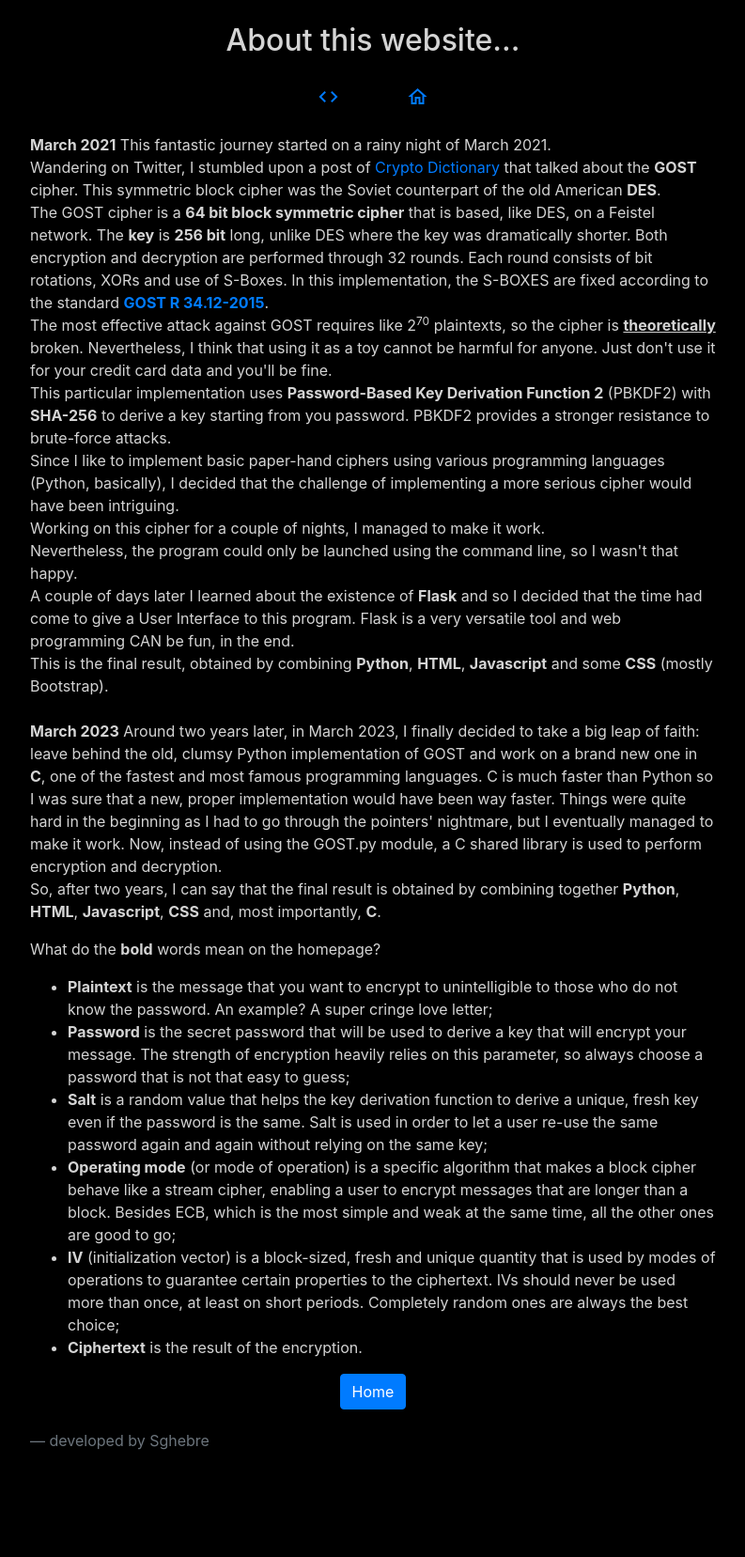
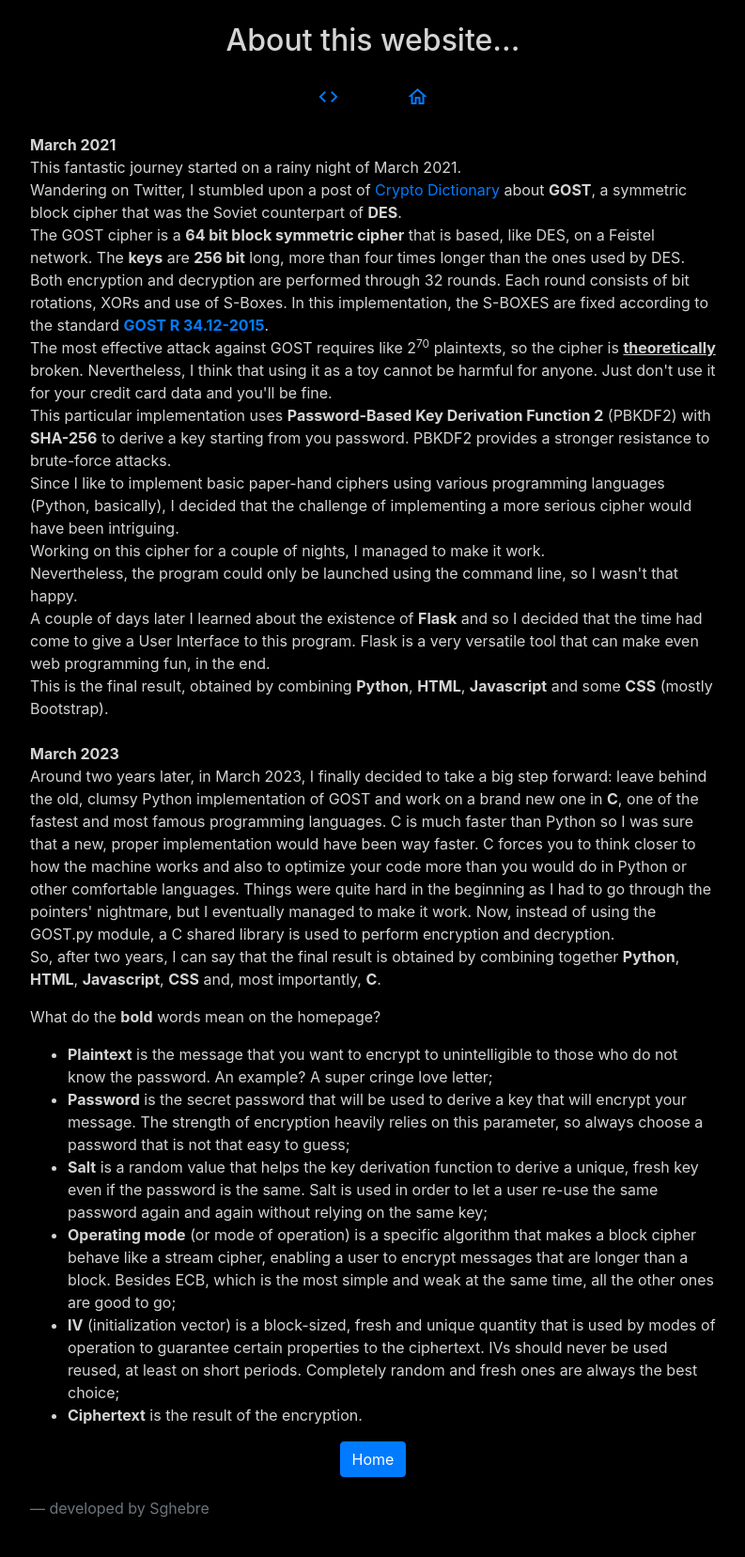
Before and after one commit to sghebrab/GOST_WebService, a Flask app: page /info in a window 1280 px wide. Shown: the whole page at 94% size, without its empty margins (243-1036 px from the left). Before the commit the page ends 1543 px from the top, so only its background shows below. Run offline with Flask 2, Linux system fonts and the light colour scheme; some libraries are stand-ins or nearby versions.

Commit message:
Minor styling changes in text.

```diff
--- a/templates/info.html
+++ b/templates/info.html
@@ -41,12 +41,12 @@
     <div class="row justify-content-center">
         <div class="col-11 col-md-8">
             <p style="overflow-wrap: break-word">
-                <b>March 2021</b>
+                <b>March 2021</b><br>
                 This fantastic journey started on a rainy night of March 2021.<br>
-                Wandering on Twitter, I stumbled upon a post of <a href="https://twitter.com/cryptolexicon">Crypto Dictionary</a> that
-                talked about the <b>GOST</b> cipher. This symmetric block cipher was the Soviet counterpart of the old American <b>DES</b>.<br>
+                Wandering on Twitter, I stumbled upon a post of <a href="https://twitter.com/cryptolexicon">Crypto Dictionary</a>
+                about <b>GOST</b>, a symmetric block cipher that was the Soviet counterpart of <b>DES</b>.<br>
                 The GOST cipher is a <b>64 bit block symmetric cipher</b> that is based, like DES, on a Feistel network.
-                The <b>key</b> is <b>256 bit</b> long, unlike DES where the key was dramatically shorter.
+                The <b>keys</b> are <b>256 bit</b> long, more than four times longer than the ones used by DES.
                 Both encryption and decryption are performed through 32 rounds. Each round consists of bit rotations, XORs and use of S-Boxes.
                 In this implementation, the S-BOXES are fixed according to the standard <a href="https://tools.ietf.org/html/rfc5830#page-3"><b>GOST R 34.12-2015</b></a>.<br>
                 The most effective attack against GOST requires like 2<sup>70</sup> plaintexts, so the cipher is <u><b>theoretically</b></u> broken.
@@ -59,12 +59,14 @@
                 Working on this cipher for a couple of nights, I managed to make it work.<br>
                 Nevertheless, the program could only be launched using the command line, so I wasn't that happy.<br>
                 A couple of days later I learned about the existence of <b>Flask</b> and so I decided that the time had come to
-                give a User Interface to this program. Flask is a very versatile tool and web programming CAN be fun, in the end.<br>
+                give a User Interface to this program. Flask is a very versatile tool that can make even web programming fun, in the end.<br>
                 This is the final result, obtained by combining <b>Python</b>, <b>HTML</b>, <b>Javascript</b> and some <b>CSS</b> (mostly Bootstrap).<br>
                 <br>
-                <b>March 2023</b>
-                Around two years later, in March 2023, I finally decided to take a big leap of faith: leave behind the old, clumsy Python implementation of GOST and work on a brand new one
-                in <b>C</b>, one of the fastest and most famous programming languages. C is much faster than Python so I was sure that a new, proper implementation would have been way faster.
+                <b>March 2023</b><br>
+                Around two years later, in March 2023, I finally decided to take a big step forward: leave behind the old, clumsy Python implementation
+                of GOST and work on a brand new one in <b>C</b>, one of the fastest and most famous programming languages.
+                C is much faster than Python so I was sure that a new, proper implementation would have been way faster. C forces you to think closer to how the machine works and
+                also to optimize your code more than you would do in Python or other comfortable languages.
                 Things were quite hard in the beginning as I had to go through the pointers' nightmare, but I eventually managed to make it work.
                 Now, instead of using the GOST.py module, a C shared library is used to perform encryption and decryption.<br>
                 So, after two years, I can say that the final result is obtained by combining together <b>Python</b>, <b>HTML</b>, <b>Javascript</b>, <b>CSS</b> and, most importantly, <b>C</b>.
@@ -81,8 +83,8 @@
                 <li><b>Operating mode</b> (or mode of operation) is a specific algorithm that makes a block cipher behave like a stream cipher, enabling a user to encrypt messages
                     that are longer than a block. Besides ECB, which is the most simple and weak at the same time, all the other ones are good to go;
                 </li>
-                <li><b>IV</b> (initialization vector) is a block-sized, fresh and unique quantity that is used by modes of operations to guarantee certain properties to the
-                    ciphertext. IVs should never be used more than once, at least on short periods. Completely random ones are always the best choice;
+                <li><b>IV</b> (initialization vector) is a block-sized, fresh and unique quantity that is used by modes of operation to guarantee certain properties to the
+                    ciphertext. IVs should never be used reused, at least on short periods. Completely random and fresh ones are always the best choice;
                 </li>
                 <li><b>Ciphertext</b> is the result of the encryption.</li>
             </ul>
```
